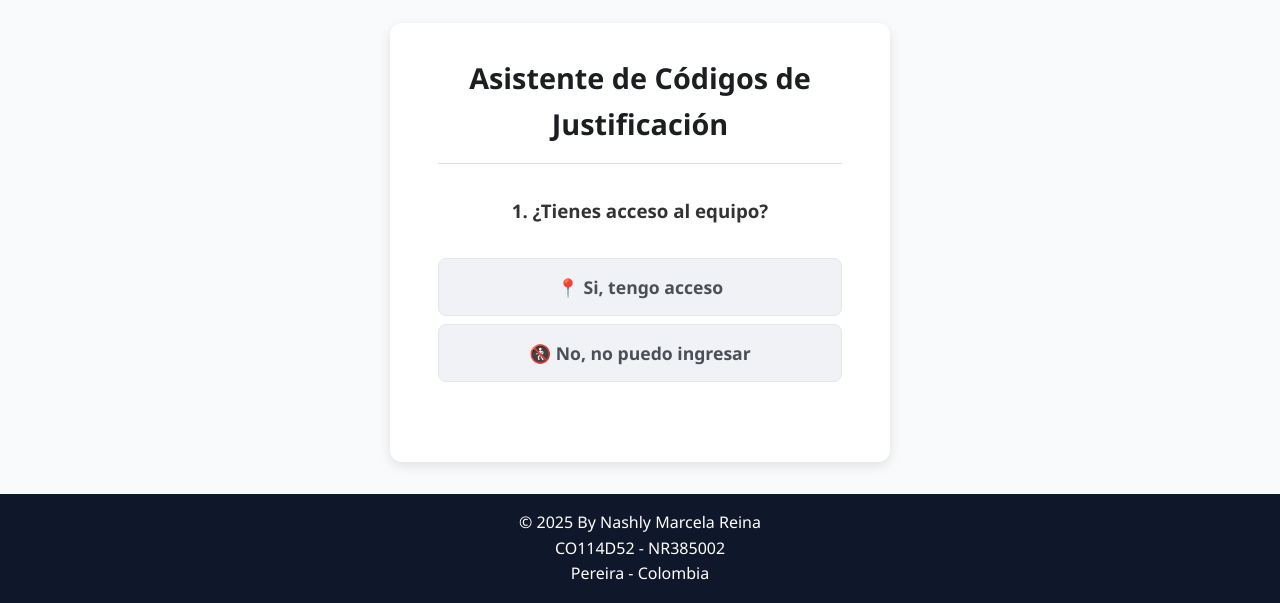
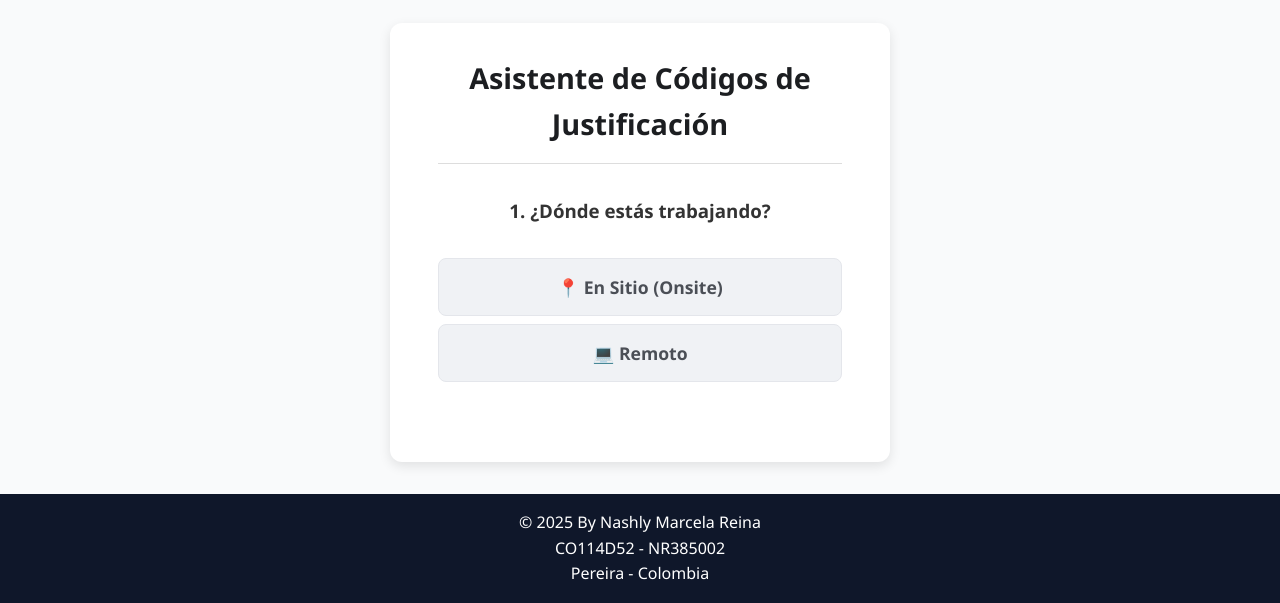
Before and after one commit to marcelareinap/ncr, a plain HTML site: page suspension.html in a window 1280 px wide. Shown: the part 197-800 px from the top of the page. Drawn offline with Linux system fonts and the light colour scheme.

Commit message:
analitycs

```diff
--- a/suspension.html
+++ b/suspension.html
@@ -43,9 +43,9 @@
       <h1>Asistente de Códigos de Justificación</h1>
       <hr />
       <div id="step1" class="step active">
-        <h3>1. ¿Tienes acceso al equipo?</h3>
-        <button onclick="respuesta('site')">📍 Si, tengo acceso</button>
-        <button onclick="respuesta('remote')">🚷 No, no puedo ingresar</button>
+        <h3>1. ¿Dónde estás trabajando?</h3>
+        <button onclick="respuesta('site')">📍 En Sitio (Onsite)</button>
+        <button onclick="respuesta('remote')">💻 Remoto</button>
       </div>
 
       <div id="step2" class="step">
```
